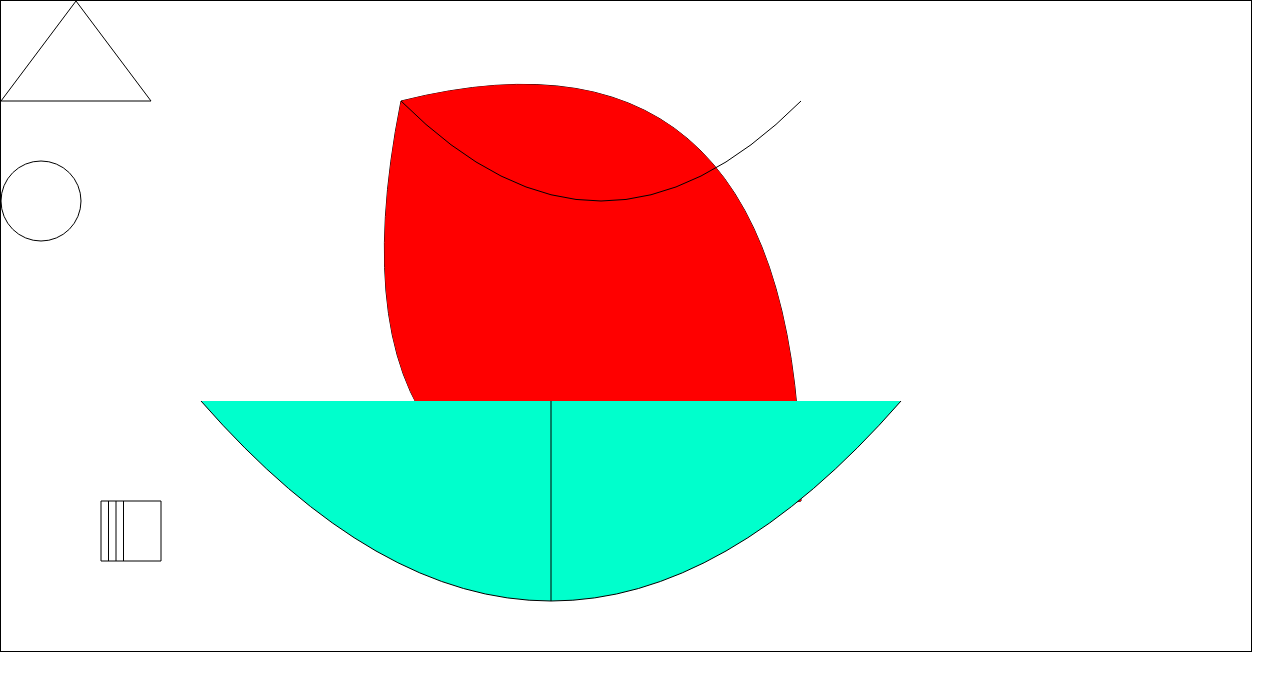
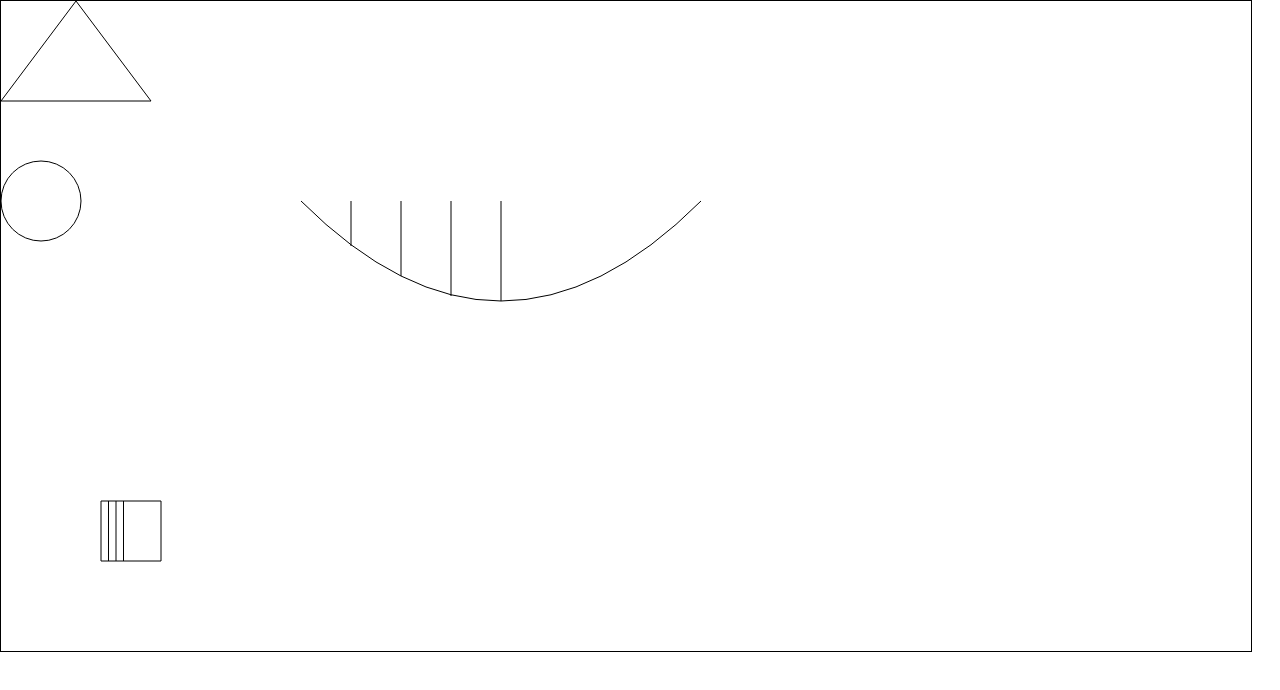
Before and after one commit to devon-malling/html5-canvas, a plain HTML site: page index.html in a window 1280 px wide. Drawn offline with nearby package versions, Linux system fonts and the light colour scheme.

Commit message:
more playing with quadratic curves

```diff
--- a/index.html
+++ b/index.html
@@ -86,15 +86,15 @@ ctx.stroke();
 ctx.fillStyle ="#ff0000";
 ctx.fill();
 }
+// drawQuadratic();
 
-drawQuadratic();
 function drawQuadratic2() {
 ctx.beginPath();
 ctx.moveTo(400,100);
 ctx.quadraticCurveTo(600,300,800,100);
 ctx.stroke();
 }
-drawQuadratic2();
+// drawQuadratic2();
 
 function drawThing(x,y) {
 ctx.beginPath();
@@ -109,7 +109,33 @@ ctx.fill();
 ctx.stroke();
 
 }
-drawThing(200,400);
+// drawThing(200,400);
+
+// Quadratic Octopus
+function quadraticOctopus (x,y){
+ctx.beginPath();
+ctx.moveTo(x,y);
+ctx.quadraticCurveTo(x + 200, y + 200, x + 400, y);
+
+ctx.moveTo(x + 200, y);
+ctx.lineTo(x + 200, y + 100);
+
+ctx.moveTo(x + 100, y);
+ctx.lineTo(x + 100, y + 75);
+
+ctx.moveTo(x + 50, y);
+ctx.lineTo(x + 50, y + 45);
+
+ctx.moveTo(x + 150, y);
+ctx.lineTo(x + 150, y + 95);
+
+
+ctx.stroke();
+}
+
+quadraticOctopus(300, 200);
+
+
 </script>
 
 
```
